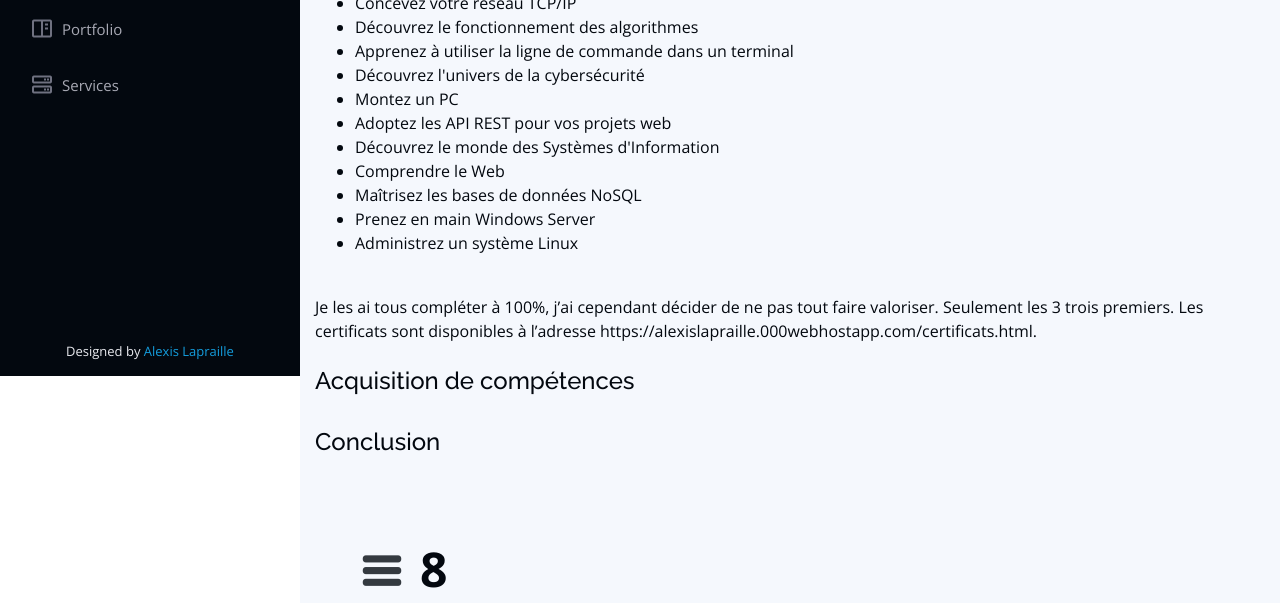
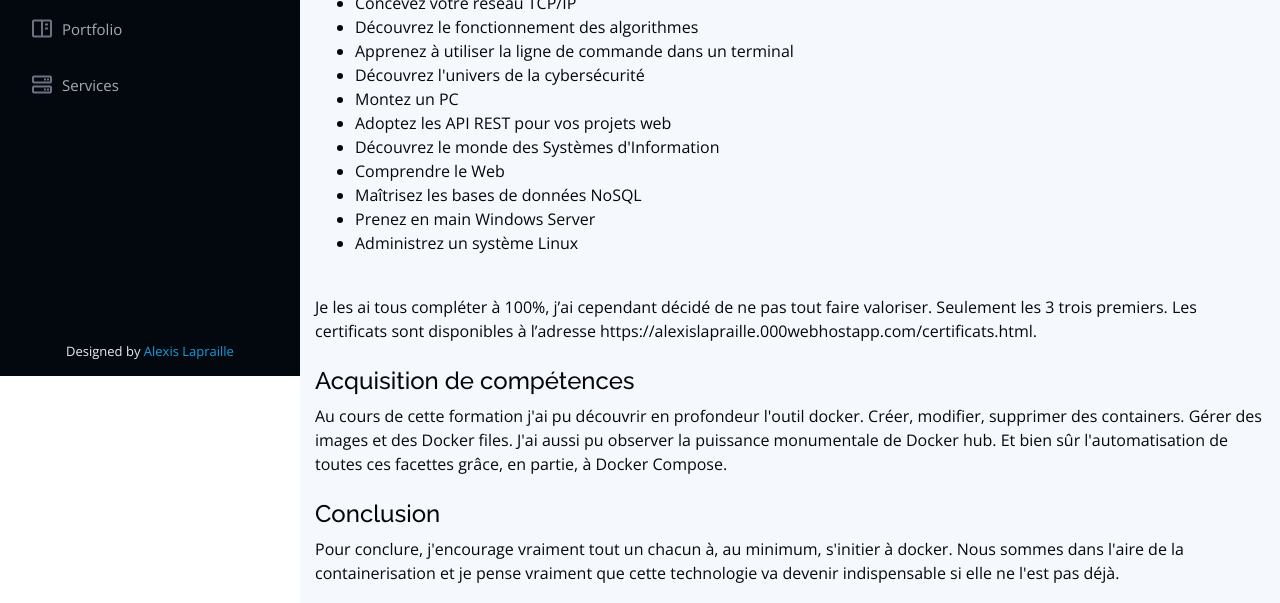
Before and after one commit to AlexisLapraille/portefolio-master, a plain HTML site: page docker.html in a window 1280 px wide. Shown: the part 424-1027 px from the top of the page. Drawn offline with nearby package versions, Linux system fonts and the light colour scheme.

Commit message:
texte docker enft

```diff
--- a/docker.html
+++ b/docker.html
@@ -102,13 +102,13 @@
               <li>Administrez un système Linux</li>
             </ul>
             <br>
-            <p>Je les ai tous compléter à 100%, j’ai cependant décider de ne pas tout faire valoriser. Seulement les 3 trois premiers. Les certificats sont disponibles à l’adresse https://alexislapraille.000webhostapp.com/certificats.html.</p>
+            <p>Je les ai tous compléter à 100%, j’ai cependant décidé de ne pas tout faire valoriser. Seulement les 3 trois premiers. Les certificats sont disponibles à l’adresse https://alexislapraille.000webhostapp.com/certificats.html.</p>
             <br>
             <h4>Acquisition de compétences</h4>
-            <p></p>
+            <p>Au cours de cette formation j'ai pu découvrir en profondeur l'outil docker. Créer, modifier, supprimer des containers. Gérer des images et des Docker files. J'ai aussi pu observer la puissance monumentale de Docker hub. Et bien sûr l'automatisation de toutes ces facettes grâce, en partie, à Docker Compose.</p>
             <br>
             <h4>Conclusion</h4>
-            <p></p>
+            <p>Pour conclure, j'encourage vraiment tout un chacun à, au minimum, s'initier à docker. Nous sommes dans l'aire de la containerisation et je pense vraiment que cette technologie va devenir indispensable si elle ne l'est pas déjà. </p>
             <br>
       </div>
           <div id="facts" class="facts">
```
